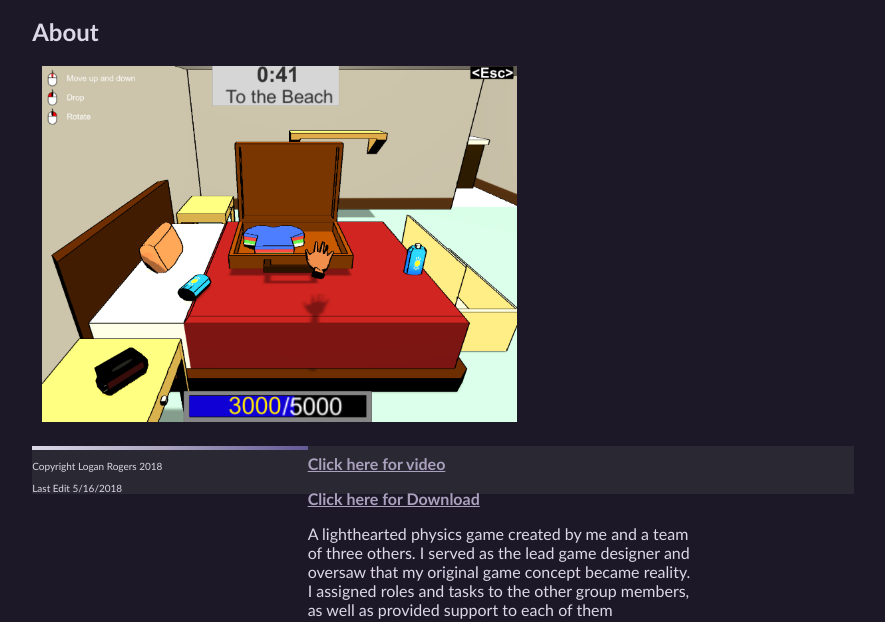
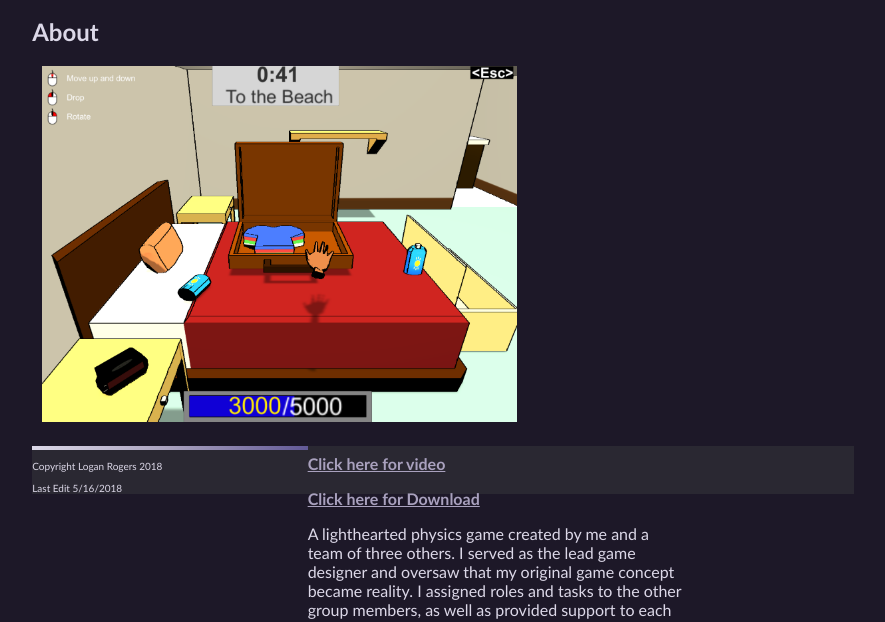
Before and after one commit to Loganr365/Loganr365.github.io, a plain HTML site: page PackItUp.html in a window 1280 px wide. Shown: the part 144-766 px from the top of the page, without its empty margins (197-1082 px from the left). Drawn offline with Linux system fonts and the light colour scheme.

Commit message:
Fix Projects Text Spacing

```diff
--- a/css/projectsPageStyle.css
+++ b/css/projectsPageStyle.css
@@ -56,6 +56,9 @@ a:hover{
     width: 65%;
     margin: auto;
 }
+p {
+    padding-right: 10px;
+}
 @media screen and (max-width: 480px){
 	#contentImage{
 		display: none;
```
